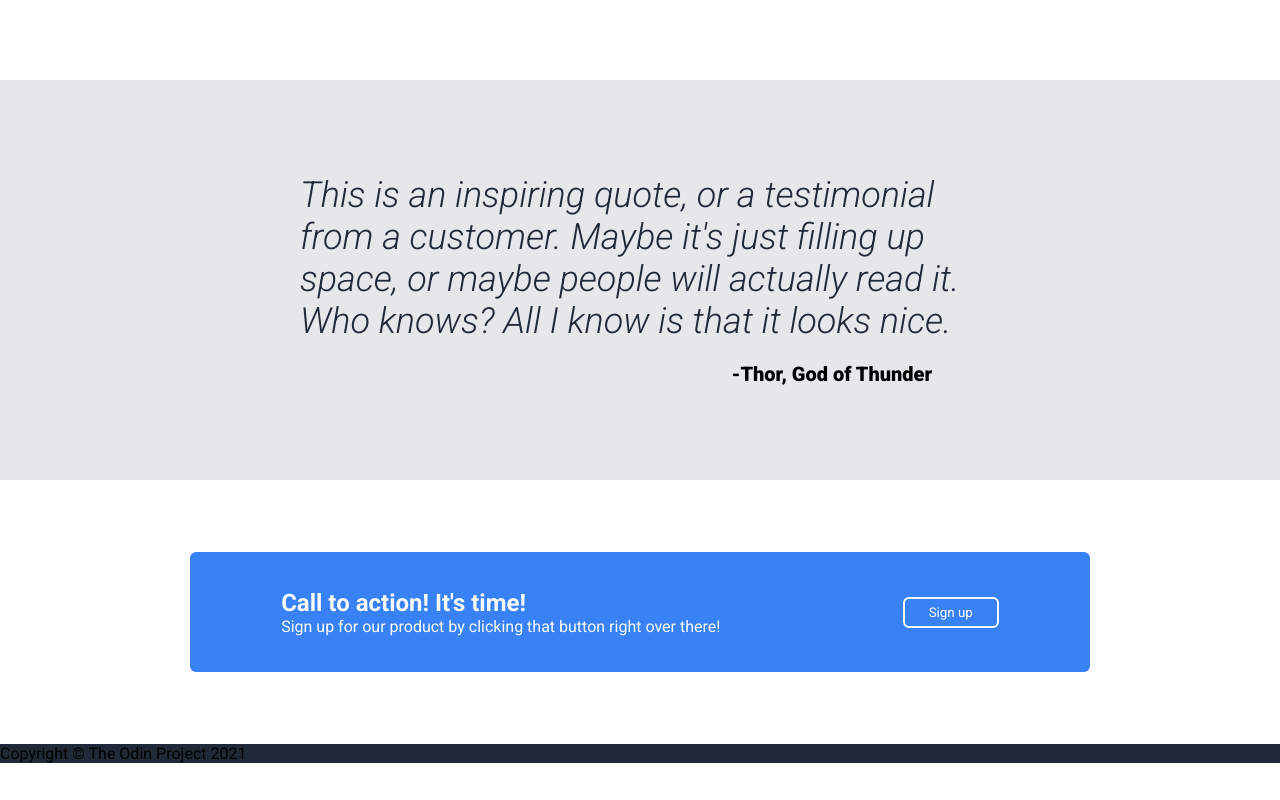
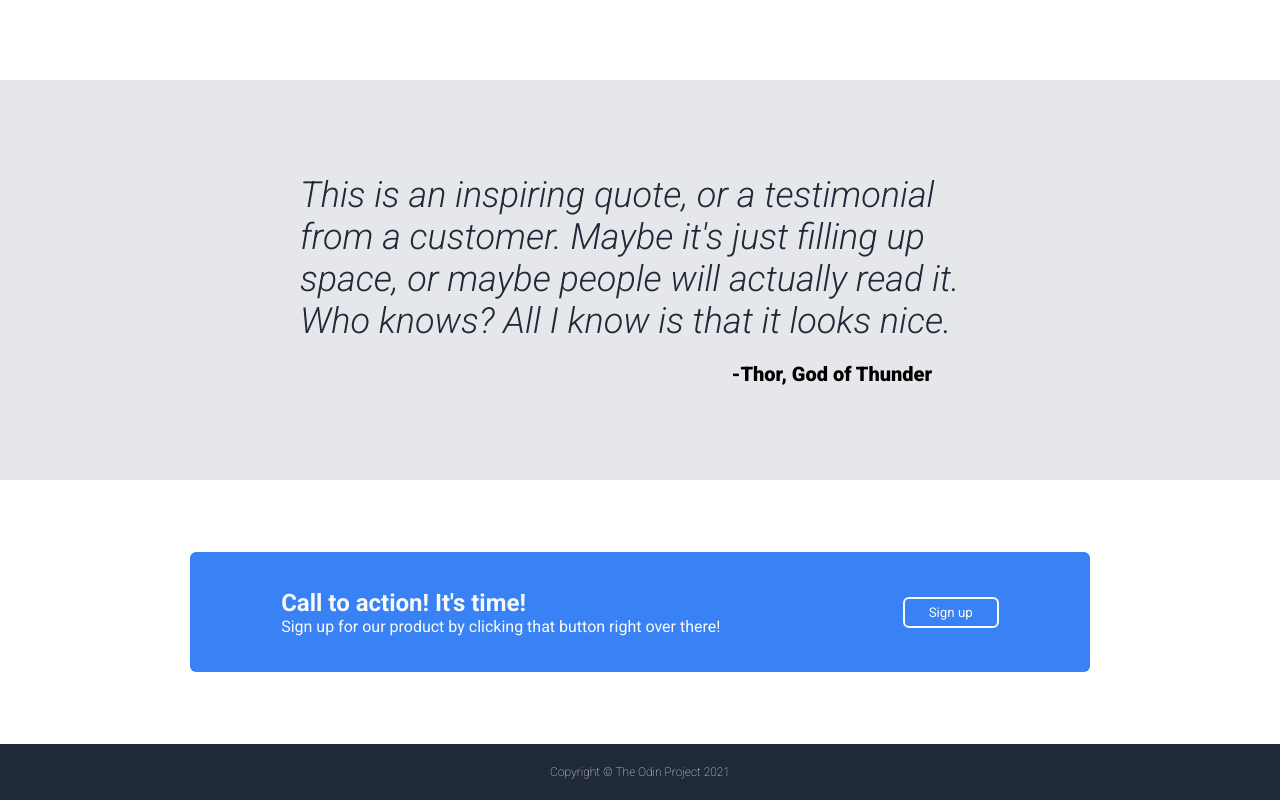
Before and after one commit to dws1114/odin-landing-page, a plain HTML site: page index.html in a window 1280 px wide. Shown: the part 780-1580 px from the top of the page. Before the commit the page ends 1543 px from the top, so only its background shows below. Drawn offline with Linux system fonts and the light colour scheme.

Commit message:
Edit footer styles

```diff
--- a/styles.css
+++ b/styles.css
@@ -164,3 +164,13 @@ button {
 .sign-up-container button {
   border: 2px solid #f9faf8;
 }
+
+.footer {
+  height: 56px;
+  display: flex;
+  justify-content: center;
+  align-items: center;
+  color: #f9faf8;
+  font-weight: 200;
+  font-size: 12px;
+}
```
